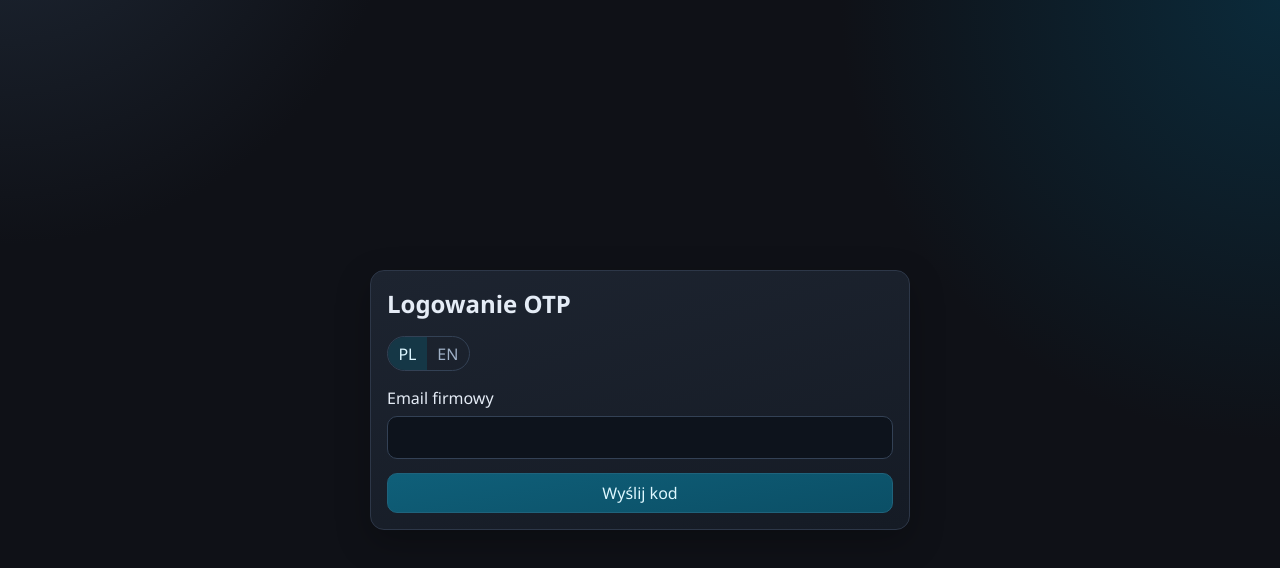
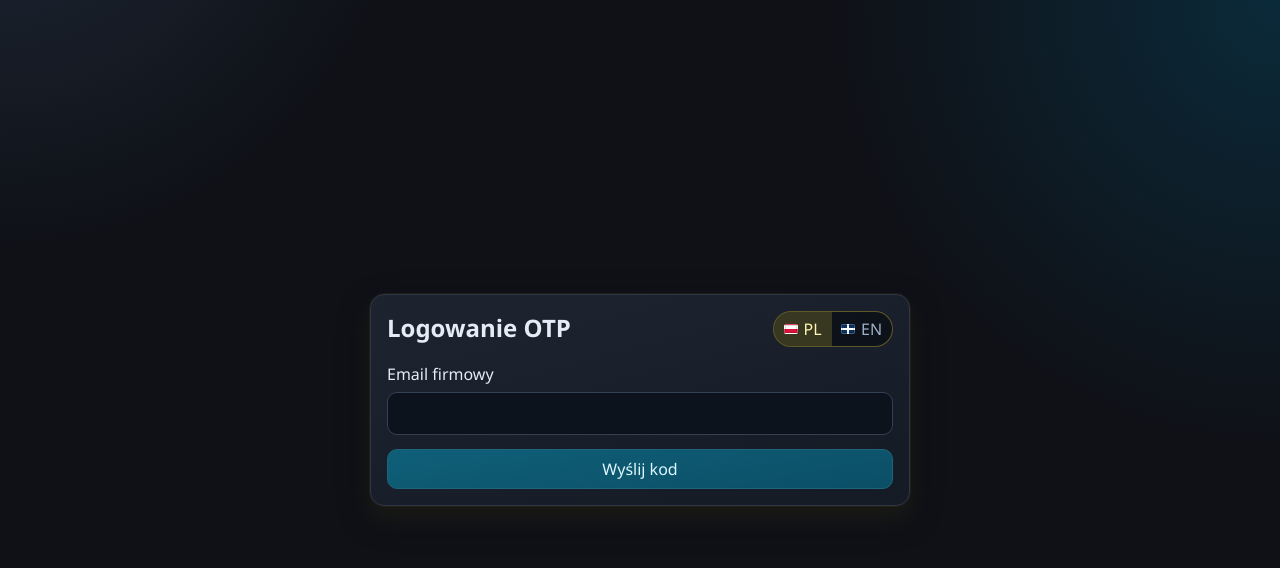
Before and after one commit to visiolab-studio/OpenArca, a React (Vite) app in the folder frontend/: page /login in a window 1280 px wide. Shown: the top 568 px of the page. Built offline with nearby package versions, Linux system fonts and the light colour scheme; no server answers.

Commit message:
feat(ui): add logo placement and gold accent language switch

```diff
--- a/frontend/src/components/AppShell.jsx
+++ b/frontend/src/components/AppShell.jsx
@@ -2,6 +2,7 @@ import { NavLink, Outlet, useNavigate } from "react-router-dom";
 import { useTranslation } from "react-i18next";
 import { useAuth } from "../contexts/AuthContext";
 import { useLanguage } from "../contexts/LanguageContext";
+import appLogo from "../assets/edudoro_itsc_logo.png";
 
 export default function AppShell() {
   const navigate = useNavigate();
@@ -44,8 +45,11 @@ export default function AppShell() {
     <div className="app-root">
       <header className="topbar">
         <div className="brand">
-          <strong>{t("app.name")}</strong>
-          <span>{user?.email}</span>
+          <img src={appLogo} alt="EdudoroIT logo" className="brand-logo" />
+          <div className="brand-copy">
+            <strong>{t("app.name")}</strong>
+            <span>{user?.email}</span>
+          </div>
         </div>
         <nav className="main-nav">
           {links.map((link) => (
@@ -58,17 +62,19 @@ export default function AppShell() {
           <div className="lang-switch">
             <button
               type="button"
-              className={language === "pl" ? "active" : ""}
+              className={language === "pl" ? "lang-option active" : "lang-option"}
               onClick={() => handleLanguageChange("pl")}
             >
-              PL
+              <span className="flag flag-pl" aria-hidden="true" />
+              <span>PL</span>
             </button>
             <button
               type="button"
-              className={language === "en" ? "active" : ""}
+              className={language === "en" ? "lang-option active" : "lang-option"}
               onClick={() => handleLanguageChange("en")}
             >
-              EN
+              <span className="flag flag-en" aria-hidden="true" />
+              <span>EN</span>
             </button>
           </div>
           <button type="button" className="btn btn-ghost" onClick={handleLogout}>
--- a/frontend/src/pages/Login.jsx
+++ b/frontend/src/pages/Login.jsx
@@ -79,23 +79,26 @@ export default function LoginPage() {
   return (
     <main className="page page-center">
       <section className="auth-panel">
+        <div className="auth-header">
           <h1>{t("auth.title")}</h1>
-
           <div className="lang-switch auth-lang">
             <button
               type="button"
-            className={language === "pl" ? "active" : ""}
+              className={language === "pl" ? "lang-option active" : "lang-option"}
               onClick={() => setLanguage("pl")}
             >
-            PL
+              <span className="flag flag-pl" aria-hidden="true" />
+              <span>PL</span>
             </button>
             <button
               type="button"
-            className={language === "en" ? "active" : ""}
+              className={language === "en" ? "lang-option active" : "lang-option"}
               onClick={() => setLanguage("en")}
             >
-            EN
+              <span className="flag flag-en" aria-hidden="true" />
+              <span>EN</span>
             </button>
+          </div>
         </div>
 
         {phase === "request" ? (
--- a/frontend/src/styles.css
+++ b/frontend/src/styles.css
@@ -8,6 +8,8 @@
   --text: #e5ecf6;
   --muted: #9fb0c6;
   --accent: #38bdf8;
+  --accent-gold: #f6da3f;
+  --accent-gold-soft: rgba(246, 218, 63, 0.2);
   --ok: #22c55e;
   --warn: #f59e0b;
   --danger: #ef4444;
@@ -97,20 +99,40 @@ button {
   border-bottom: 1px solid var(--line);
   background: rgba(13, 18, 26, 0.85);
   backdrop-filter: blur(9px);
+  box-shadow: inset 0 -1px 0 rgba(246, 218, 63, 0.18);
 }
 
 .brand {
-  display: grid;
-  gap: 0.2rem;
+  display: flex;
+  align-items: center;
+  gap: 0.65rem;
+  min-width: 0;
 }
 
-.brand strong {
+.brand-logo {
+  width: 38px;
+  height: 38px;
+  object-fit: cover;
+  border-radius: 11px;
+  border: 1px solid rgba(246, 218, 63, 0.35);
+  box-shadow: 0 0 0 2px rgba(246, 218, 63, 0.12);
+}
+
+.brand-copy {
+  display: grid;
+  gap: 0.15rem;
+  min-width: 0;
+}
+
+.brand-copy strong {
   font-size: 0.95rem;
 }
 
-.brand span {
+.brand-copy span {
   color: var(--muted);
   font-size: 0.8rem;
+  overflow: hidden;
+  text-overflow: ellipsis;
 }
 
 .main-nav {
@@ -128,10 +150,16 @@ button {
   transition: all 0.2s ease;
 }
 
+.nav-link:hover {
+  border-color: rgba(246, 218, 63, 0.45);
+  color: #fff5bd;
+  box-shadow: inset 0 0 0 1px rgba(246, 218, 63, 0.14);
+}
+
 .nav-link.active {
-  border-color: #1d475a;
-  background: #12313f;
-  color: #c8f0ff;
+  border-color: rgba(246, 218, 63, 0.72);
+  background: linear-gradient(170deg, rgba(246, 218, 63, 0.2), rgba(246, 218, 63, 0.06));
+  color: #fff4b0;
 }
 
 .topbar-actions {
@@ -142,21 +170,51 @@ button {
 
 .lang-switch {
   display: inline-flex;
-  border: 1px solid var(--line-soft);
+  border: 1px solid rgba(246, 218, 63, 0.35);
   border-radius: 999px;
   overflow: hidden;
+  background: rgba(9, 13, 20, 0.7);
 }
 
 .lang-switch button {
   border: 0;
   background: transparent;
   color: var(--muted);
-  padding: 0.35rem 0.65rem;
+  padding: 0.35rem 0.62rem;
 }
 
-.lang-switch button.active {
-  background: #153746;
-  color: #dcf6ff;
+.lang-option {
+  display: inline-flex;
+  align-items: center;
+  gap: 0.35rem;
+}
+
+.lang-option:hover {
+  color: #fff4b0;
+}
+
+.lang-switch .lang-option.active {
+  background: rgba(246, 218, 63, 0.18);
+  color: #fff4b0;
+}
+
+.flag {
+  width: 14px;
+  height: 10px;
+  border-radius: 2px;
+  border: 1px solid rgba(255, 255, 255, 0.22);
+  box-shadow: inset 0 0 0 1px rgba(0, 0, 0, 0.14);
+}
+
+.flag-pl {
+  background: linear-gradient(to bottom, #ffffff 50%, #dc143c 50%);
+}
+
+.flag-en {
+  background:
+    linear-gradient(to right, transparent 41%, #ffffff 41%, #ffffff 59%, transparent 59%),
+    linear-gradient(to bottom, transparent 41%, #ffffff 41%, #ffffff 59%, transparent 59%),
+    #0a3161;
 }
 
 .page {
@@ -193,7 +251,10 @@ button {
   border: 1px solid var(--line);
   border-radius: var(--radius);
   padding: 1rem;
-  box-shadow: 0 12px 34px rgba(0, 0, 0, 0.25);
+  box-shadow:
+    0 12px 34px rgba(0, 0, 0, 0.25),
+    0 0 0 1px rgba(246, 218, 63, 0.06),
+    0 12px 24px rgba(246, 218, 63, 0.08);
 }
 
 .auth-panel {
@@ -203,7 +264,14 @@ button {
 }
 
 .auth-lang {
-  justify-self: start;
+  justify-self: end;
+}
+
+.auth-header {
+  display: flex;
+  justify-content: space-between;
+  align-items: flex-start;
+  gap: 0.8rem;
 }
 
 .form-grid {
@@ -248,6 +316,13 @@ button {
   color: #def8ff;
   padding: 0.5rem 0.9rem;
   border-radius: 10px;
+  transition: transform 0.16s ease, box-shadow 0.16s ease, border-color 0.16s ease;
+}
+
+.btn:hover {
+  border-color: rgba(246, 218, 63, 0.7);
+  box-shadow: 0 8px 16px rgba(246, 218, 63, 0.16);
+  transform: translateY(-1px);
 }
 
 .btn:disabled {
@@ -259,6 +334,11 @@ button {
   border: 1px solid var(--line-soft);
   background: transparent;
   color: var(--muted);
+}
+
+.btn-ghost:hover {
+  border-color: rgba(246, 218, 63, 0.55);
+  color: #fff4b0;
 }
 
 .feedback {
@@ -297,6 +377,12 @@ button {
   padding: 0.8rem;
   display: grid;
   gap: 0.6rem;
+  transition: border-color 0.18s ease, box-shadow 0.18s ease;
+}
+
+.stat-card:hover {
+  border-color: rgba(246, 218, 63, 0.48);
+  box-shadow: 0 8px 18px rgba(246, 218, 63, 0.12);
 }
 
 .stat-card strong {
@@ -506,6 +592,6 @@ table td {
   }
 
   .topbar-actions {
-    justify-content: flex-start;
+    justify-content: flex-end;
   }
 }
```
Also changed, not shown: frontend/src/assets/edudoro_itsc_logo.png (added). Lines whose indentation alone changed are shown as unchanged.
